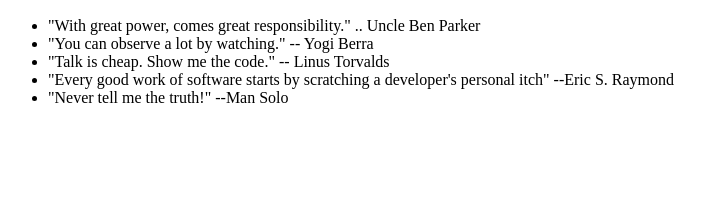
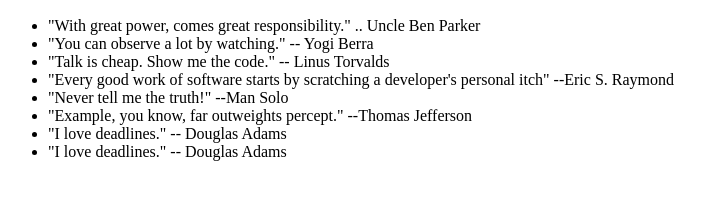
Before and after one commit to kabootar55/0Main_openSAP_repo, a plain HTML site: page index.html in a window 1280 px wide. Shown: the part 110-310 px from the top of the page, without its empty margins (0-728 px from the left). Drawn offline with Linux system fonts and the light colour scheme.

Commit message:
Added <li>"I love deadlines." -- Douglas Adams</li>

```diff
--- a/index.html
+++ b/index.html
@@ -14,6 +14,9 @@
 				<li> "Talk is cheap. Show me the code." -- Linus Torvalds</li>
 				<li>"Every good work of software starts by scratching a developer's personal itch" --Eric S. Raymond </li>
 				<li> "Never tell me the truth!" --Man Solo</li>
+				<li>"Example, you know, far outweights percept." --Thomas Jefferson</li>
+				<li>"I love deadlines." -- Douglas Adams</li>
+				<li>"I love deadlines." -- Douglas Adams</li>
 			</ul>
 		</body>
 </html>
```
